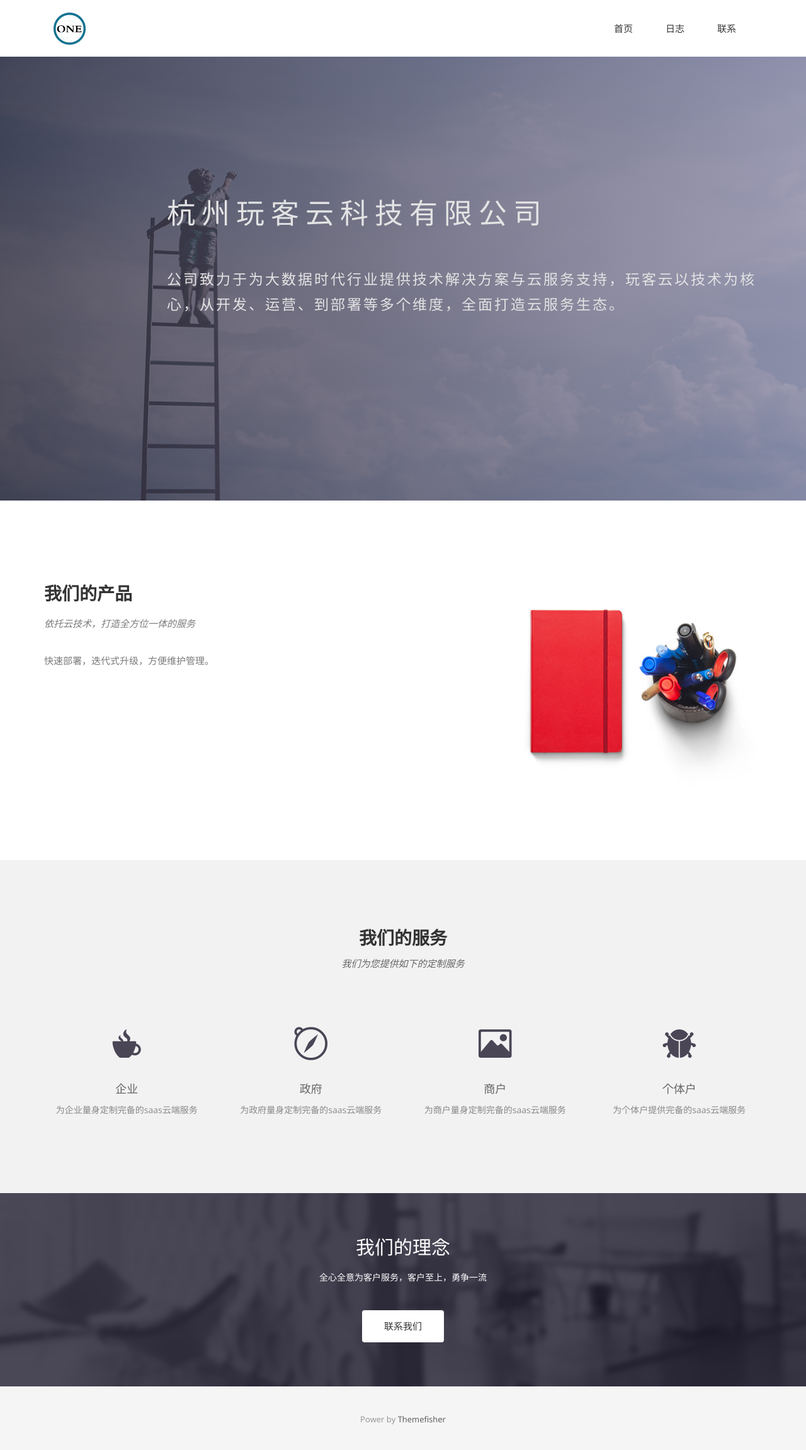
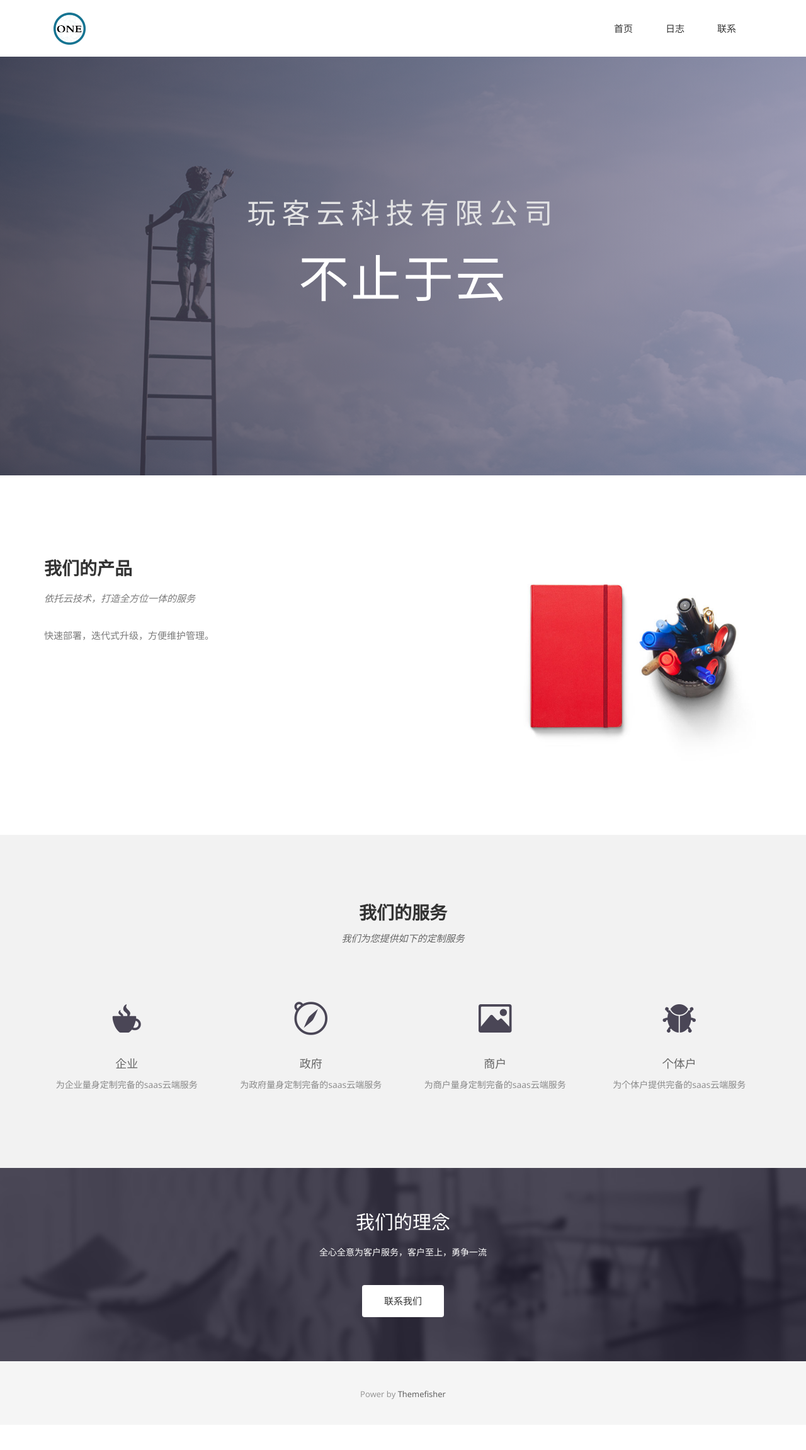
Before and after one commit to ONEKOOK/onekook.github.io, a Jekyll site: the page built from index.html, in a window 1280 px wide. Shown: the whole page at 63% size. Built offline with Jekyll 4.4.1, drawn with Linux system fonts in a browser that asks for light colours; nearby versions of some CDN libraries; some web fonts are replaced; after the commit the page ends 2263 px from its top, so only the background shows below that.

Commit message:
udpate home slogan

```diff
--- a/_includes/head.html
+++ b/_includes/head.html
@@ -2,9 +2,9 @@
 <meta http-equiv="X-UA-Compatible" content="IE=edge">
 <title>{% if page.title %}{{ page.title }}{% else %}{{ site.title }}{% endif %}</title>
 <meta name="description" content="杭州玩客云科技有限公司主营云服务项目，承接各类计算机软件开发、技术咨询及技术服务；计算机系统集成；网页设计、制作、发布、代理国内各类广告">
-<meta name="keywords" content="软件开发 网页设计 广告代理 技术咨询服务">
+<meta name="keywords" content="软件开发 网页设计 广告代理 技术咨询服务 云服务">
 <meta name="viewport" content="width=device-width, initial-scale=1.0, minimum-scale=1.0, maximum-scale=1.0">
-<link href="{{ site.baseurl }}/favicon.ico" rel="shortcut icon">
+<link href="{{ site.baseurl }}/favicon.ico" rel="shortcut icon" type="image/x-icon">
 <!-- Place favicon.ico and apple-touch-icon.png in the root directory -->
 
 <!-- CSS -->
--- a/css/airspace.css
+++ b/css/airspace.css
@@ -136,6 +136,10 @@ font header .navbar-default .navbar-nav li a:hover {
   font-family: 'Roboto', sans-serif;
   font-weight: 300;
   letter-spacing: 3px;
+}
+#slider .block p.slogan {
+  font-size: 80px;
+  color: white;
 }
 /*--
 	wrapper Start
--- a/index.html
+++ b/index.html
@@ -8,11 +8,11 @@ permalink: /
 <section id="slider">
   <div class="container">
     <div class="row">
-      <div class="col-md-10 col-md-offset-2">
+      <div class="col-md-12 text-center">
         <div class="block">
           <!-- <h1 class="animated fadeInUp">A DIGITAL MARKETING &#38; <br> DESIGN AGENCY</h1> -->
-          <h1 class="animated fadeInUp">杭州玩客云科技有限公司</h1>
-          <p class="animated fadeInUp">公司致力于为大数据时代行业提供技术解决方案与云服务支持，玩客云以技术为核心，从开发、运营、到部署等多个维度，全面打造云服务生态。</p>
+          <h1 class="animated fadeInUp">玩客云科技有限公司</h1>
+          <p class="animated fadeInUp slogan">不止于云</p>
         </div>
       </div>
     </div>
```
